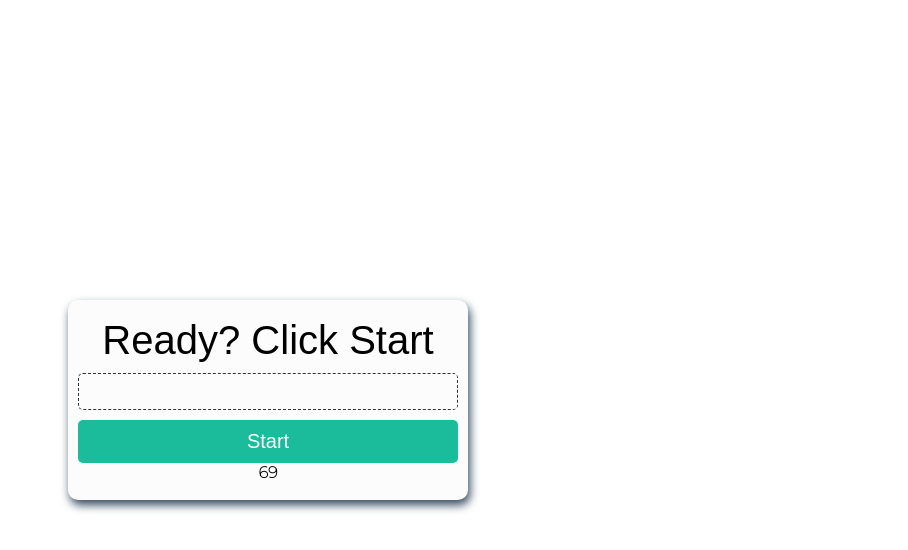
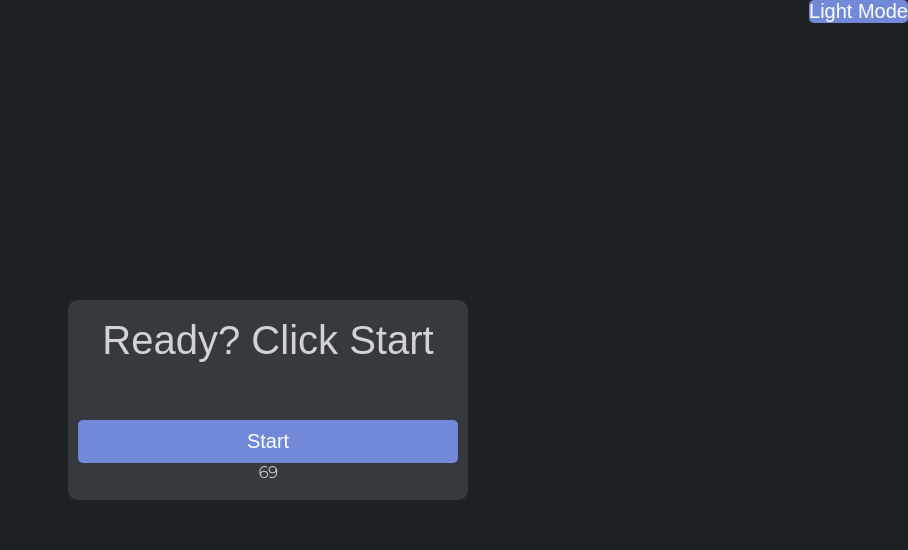
Before and after one commit to EricToCode/MentalMathChallenge_v1, a plain HTML site: page index.html in a window 1280 px wide. Shown: the whole page, without its empty margins (372-1280 px from the left). Drawn offline with Linux system fonts and the light colour scheme.

Commit message:
Dark/light mode
Added dark/light mode functionality

```diff
--- a/app.js
+++ b/app.js
@@ -18,6 +18,20 @@ function startTimer(timerDuration) {
         document.getElementById("timer").innerHTML = timerDuration-timeElapsed;
         timeElapsed++;
     }, 1000);
+}
+
+// dark mode toggle
+function dark() {
+    var backgrd = document.body;
+    backgrd.classList.toggle("light-body");
+    var element = document.getElementById("math-games");
+    element.classList.toggle("light-mode");
+    if (document.getElementById("dark-mode").innerHTML == "Dark Mode") {
+        document.getElementById("dark-mode").innerHTML = "Light Mode";
+    }
+    else if (document.getElementById("dark-mode").innerHTML == "Light Mode") {
+        document.getElementById("dark-mode").innerHTML = "Dark Mode";
+    }
 }
 
 // function to show endgame page
--- a/index.html
+++ b/index.html
@@ -12,8 +12,11 @@
     <body>
         <script src="app.js" async defer></script>
 
+        <!-- Dark mode button -->
+        <button id="dark-mode" class="settings" onclick="dark()">Light Mode</button>
+
         <!-- The Game UI -->
-        <div class="math-games">
+        <div id="math-games" class="math-games">
             <span class="question">
                 <span id="operand1" class="operand1">Ready?</span> <span id="operator" class="operator">Click</span> <span id="operand2" class="operand2">Start</span>
             </span>
--- a/main.css
+++ b/main.css
@@ -14,20 +14,37 @@ body {
   justify-content: center;
   align-items: center;
   font: 20px 'Montserrat', sans-serif;
+  background-color: #1e2124;
+}
+
+.light-body {
+  background-color: #F6F6F6;
+}
+
+/* dark mode button */
+.settings {
+  border: none;
+  background: #7289da;
+  color: #fff;
+  border-radius: 5px;
+  font-size: 20px;
+  position: absolute;
+  top:0;
+  right:0;
 }
 
  /* the container */
 .math-games {
-    background: #fcfcfc;
+    background-color: #36393E;
     padding: 10px;
     border-radius: 10px;
-    box-shadow: 2px 5px 10px #34495e;
     width: 400px;
     height: 200px;
     display: flex;
     flex-direction: column;
     justify-content: center;
     align-items: center;
+    color: lightgray;
 }
 
   /* input element*/
@@ -37,12 +54,7 @@ input {
   border-radius: 5px;
   background: none;
 }
-.operand1 {
-  color: black;
-}
-.operand2 {
-  color: black;
-}
+
 /* span tag*/
 .math-games span {
   font: 40px "Arial";
@@ -50,7 +62,7 @@ input {
 /* styling the button */
 button {
   border: none;
-  background: #1abc9c;
+  background: #7289da;
   color: #fff;
   border-radius: 5px;
   font-size: 20px;
@@ -101,3 +113,8 @@ button:hover {
     padding: 0px;
     border: 0px;
 }
+
+.light-mode {
+  background-color: lightgray;
+  color: #1e2124;
+}
```
